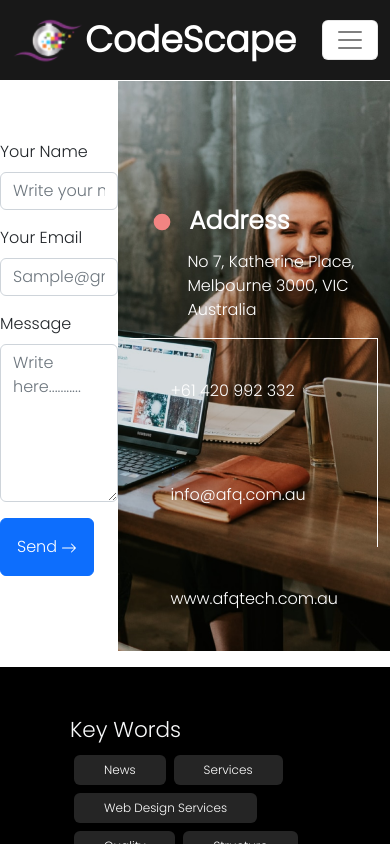
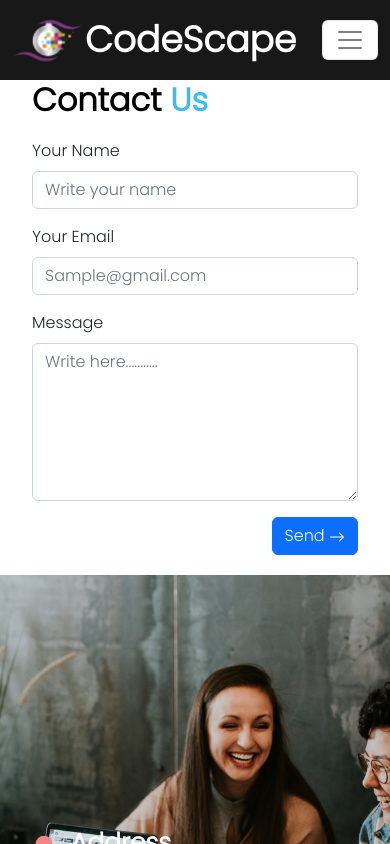
Before and after one commit to NoorAldeenAbuShehadeh/CompanyWebapp, a React (Create React App) app: page /ContactUs in a window 390 px wide. Shown: the top 844 px of the page. Built offline with nearby package versions, Linux system fonts and the light colour scheme.

Commit message:
finish contact us component

```diff
--- a/src/Components/RightSideForm/Style.jsx
+++ b/src/Components/RightSideForm/Style.jsx
@@ -9,6 +9,7 @@ const Style = createUseStyles((theme)=>({
         height:'570px',
         display:'flex',
         alignItems:'flex-end',
+        maxWidth:'700px',
     },
     addressContainer:{
         paddingTop:'13px',
@@ -30,7 +31,7 @@ const Style = createUseStyles((theme)=>({
         borderTop:'1px solid white',
         '& *':{
             color:theme.colors.text,
-            padding:'40px',
+            padding :'40px 10px',
         },
         '& :not(:last-child)':{
             borderRight:"1px solid white"
--- a/src/Pages/ContactUs/ContactForm.js
+++ b/src/Pages/ContactUs/ContactForm.js
@@ -1,9 +1,13 @@
 import React from 'react'
 import { Form, Col, Row, Button } from "react-bootstrap";
 import { BsArrowRight } from "react-icons/bs";
+import Style from "./Style";
+import { useTheme } from "react-jss";
 const ContactForm = () => {
+  const theme = useTheme();
+  const classes = Style(theme);
   return (
-    <Form>
+    <Form className={`${classes.Form} `}>
     <Form.Group className="mb-3" controlId="exampleForm.ControlInput1">
       <Form.Label>Your Name</Form.Label>
       <Form.Control type="text" placeholder="Write your name" />
@@ -24,8 +28,8 @@ const ContactForm = () => {
       />
     </Form.Group>
     <Form.Group as={Row} className="mb-3">
-      <Col>
-        <Button className="p-3">
+      <Col className='d-flex flex-column align-items-end'>
+        <Button>
           Send <BsArrowRight />{" "}
         </Button>
       </Col>
--- a/src/Pages/ContactUs/ContactUs.js
+++ b/src/Pages/ContactUs/ContactUs.js
@@ -4,20 +4,24 @@ import { useOutletContext } from "react-router-dom";
 import RightSideForm from "../../Components/RightSideForm";
 import { routeNames } from "../../Utils/Utils";
 import ContactForm from "./ContactForm";
+import Style from "./Style";
+import { useTheme } from "react-jss";
 const ContactUs = () => {
   const setActiveTab = useOutletContext();
   useEffect(() => {
     setActiveTab(routeNames.CONTACT_Us);
   }, []);
-
+  const theme = useTheme();
+  const classes = Style(theme);
   return (
-      <div className="d-flex align-items-center justify-content-between">
-        <div>
-         <ContactForm />
-        </div>
-        <div >
+      <div fluid className={`d-flex align-items-center justify-content-between ${classes.mainContainer}`}>
+        <Container fluid >
+          <h2 className={classes.text}>Contact <span>Us</span></h2>
+          <ContactForm />
+        </Container>
+        <Container fluid className={`m-0 p-0 ${classes.RightSideForm}`} >
           <RightSideForm />
-        </div>
+        </Container>
       </div>
   );
 };
--- /dev/null
+++ b/src/Pages/ContactUs/Style.jsx
@@ -0,0 +1,33 @@
+import { createUseStyles } from "react-jss"
+
+const Style = createUseStyles((theme)=>({
+    mainContainer:{
+        "@media (max-width: 1056px)": {
+            flexDirection:'column',
+            justifyContent:'center',
+            alignItems:'center'
+          },
+    },
+    Form:{
+        maxWidth:'400px',
+        margin:'50px',
+        marginLeft:'90px',
+        "@media (max-width: 1056px)": {
+            margin:'20px'
+          },
+    },
+    text:{
+        marginLeft:'90px',
+        "@media (max-width: 1056px)": {
+            marginLeft:'20px'
+          },
+        fontSize:'32px',
+        fontWeight:600,
+        color:theme.colors.background,
+        '& span':{
+            color:theme.colors.primary
+        }
+    }
+}))
+
+export default Style
```
